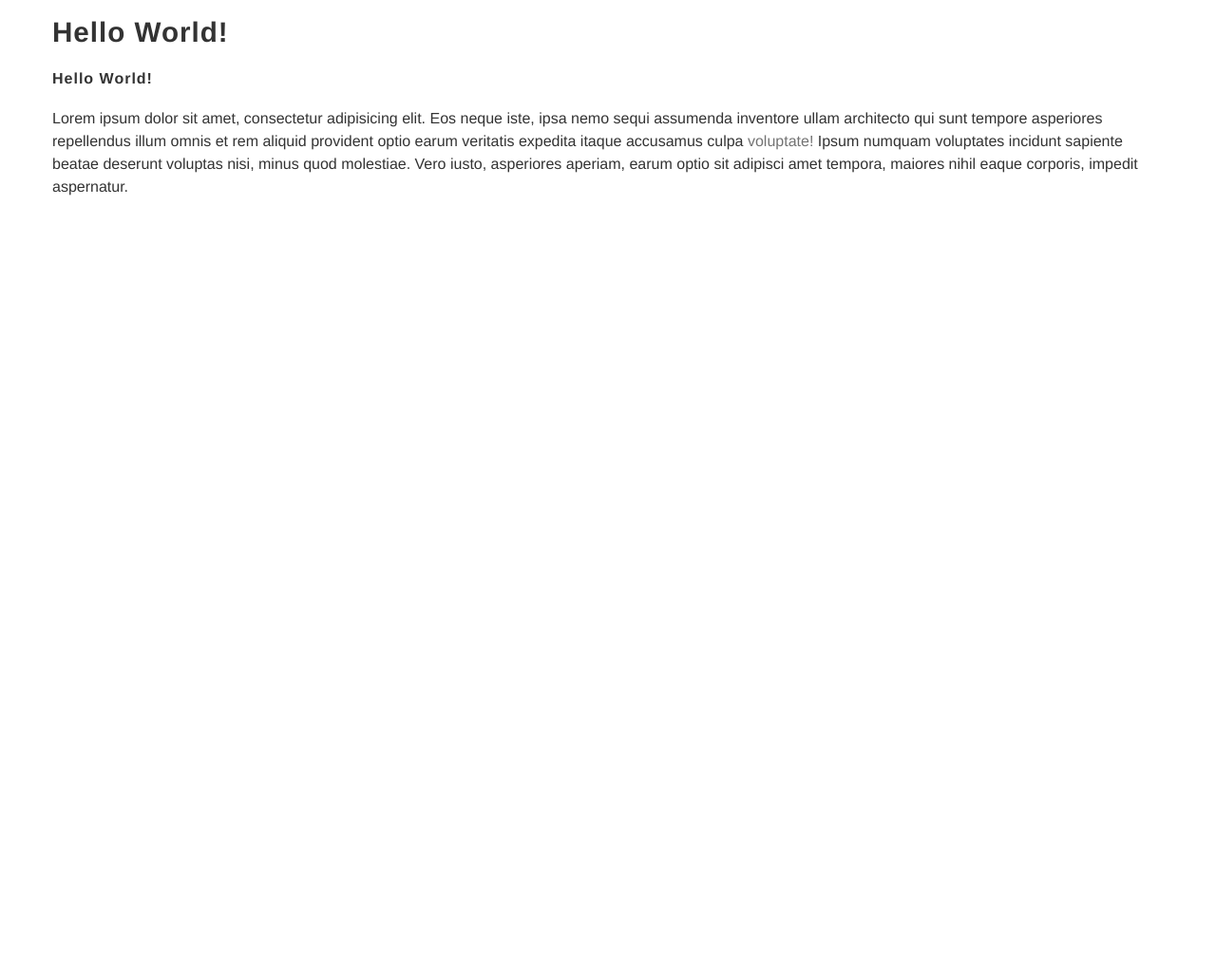
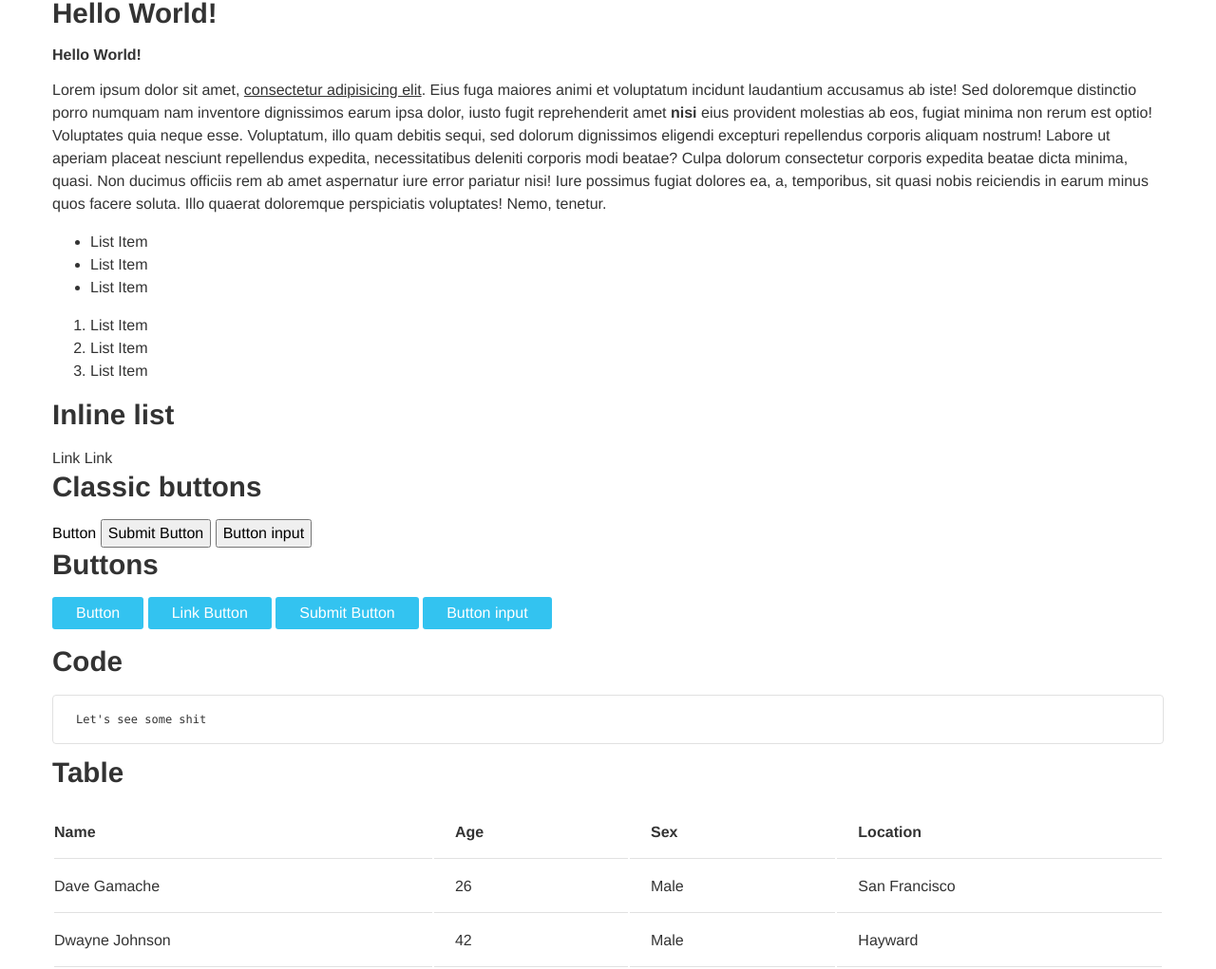
Before and after one commit to Riccardo-Zanutta/brick, a website: page src/index.html in a window 1280 px wide. Shown: the part 297-1318 px from the top of the page at 95% size. Before the commit the page ends 800 px from the top, so only its background shows below. Drawn offline with Linux system fonts and the light colour scheme.

Commit message:
Build base UI

```diff
--- a/src/css/base/_config.scss
+++ b/src/css/base/_config.scss
@@ -2,9 +2,8 @@
 
 $_settings: (
   'use-opentype'    :     false,
-  'use-icon-fonts'  :     false,
   'use-font-smooth' :     true,
-  'minor-typo'      :     false,
+  'minor-typo'      :     true,
   'form-controls'   :     false
 );
 
@@ -15,10 +14,13 @@ $_settings: (
 
 // COLORS
 
-// Project-colors
+// Base colors
 $black        :  #000000;
 $mine-shaft   :  #333333;
 $white        :  #ffffff;
+
+// Project specific colors
+$picton-blue  :  #33C3F0;
 
 // Typical Social-brand colors
 $fb           :  #3b5998;
@@ -56,9 +58,10 @@ $font-size-h6           : $font-size-base !default;
 $font-size-small        : $font-size-base * 0.70 !default;
 
 // By default, this inherits from the body.
-$headings-font-family : inherit !default;
-$headings-color       : inherit !default;
-$headings-line-height : 1.25 !default;
+$headings-font-family   : inherit !default;
+$headings-color         : inherit !default;
+$headings-margin-bottom : 15px !default;
+$headings-line-height   : 1.25 !default;
 
 // BASE
 
@@ -71,27 +74,14 @@ $selection-bg     : $text-color !default;
 
 // MODULES
 
-// ie-prompt
-$warning-bg    : #ccc;
-$warning-color :  #dd6f00;
+// Buttons
 
 // Header
 $hero-bg : #333;
 
-// Cookie Banner
-$cookie-banner-bg   : #fafafa;
-$cookie-banner-color: #333;
+// Form
 
-// Button colors.
-
-// Navbar colors.
-$nav-bg    : white;
-$nav-color : black;
-
-// Footer colors.
-$footer-bg     : $mine-shaft;
-$footer-color  : $white;
-$footer-height : 75px;
+// Table
 
 // VIEWS
 
--- a/src/css/base/_helpers.scss
+++ b/src/css/base/_helpers.scss
@@ -123,6 +123,15 @@ $pseudo-phprefix: "::-webkit-input-placeholder" "::-moz-placeholder" ":-ms-input
   margin-right: auto;
 }
 
+@mixin list-inline() {
+  list-style: none;
+  margin: 0;
+  padding: 0;
+  li {
+    display: inline-block;
+  }
+}
+
 @mixin triangle($direction, $color: white, $size: 7px) {
   width: 0;
   height: 0;
--- a/src/css/base/_typography.scss
+++ b/src/css/base/_typography.scss
@@ -5,12 +5,12 @@
 
 /* Basic Typography */
 
-h1, h2, h3, h4, h5, h6 {
+h1, h2, h3, h4, h5, h6,
+.h1, .h2, .h3, .h4, .h5, .h6 {
   font-family: $headings-font-family;
   color: $headings-color;
   line-height: $headings-line-height;
-  letter-spacing: 1px;
-  margin: 0 0 20px 0;
+  margin: 0 0 $headings-margin-bottom 0;
   padding: 0;
 }
 
@@ -45,16 +45,11 @@ small, .small {
 // Links
 a {
   color: $link-color;
-  text-decoration: none;
-  &:not([class]) {
-    color: lighten($text-color, 25%);
+  text-decoration: underline;
+  &.link {
+    text-decoration: none;
     &:hover {
       text-decoration: underline;
-    }
-  }
-  &.link {
-    &:hover {
-      text-decoration: none;
     }
   }
 }
@@ -73,10 +68,8 @@ hr {
 }
 
 ul, ol {
-  &.no_list {
-    list-style-type: none;
-    margin: 0;
-    padding: 0;
+  &.list-inline {
+    @include list-inline();
   }
 }
 
@@ -104,20 +97,16 @@ strong {
   }
 
   pre {
-    margin-top: 0;
-    margin-bottom: 0;
-    color: $text-color;
-    word-break: break-all;
-    word-wrap: break-word;
     font-family: $font-family-monospace;
     tab-size: 2;
+    margin-bottom: 12px;
+    white-space: nowrap;
+    border: 1px solid #E1E1E1;
+    border-radius: 4px;
     > code {
-      padding: 0;
-      font-size: inherit;
-      color: inherit;
-      white-space: pre-wrap;
-      background-color: transparent;
-      border-radius: 0;
+      display: block;
+      padding: 1rem 1.5rem;
+      white-space: pre;
     }
   }
 }
--- a/src/css/modules/_buttons.scss
+++ b/src/css/modules/_buttons.scss
@@ -3,7 +3,7 @@
 %button_base {
   cursor: pointer;
   text-decoration: none;
-  background: transparent;
+  background-color: transparent;
   padding: 0;
   border: 0;
   -ms-touch-action: manipulation;
@@ -31,6 +31,21 @@ button {
   }
 }
 
+// Example button component
+.button {
+  @extend %button_base;
+  @extend %button_brand;
+  background-color: $picton-blue;
+  border-radius: 3px;
+  padding: 5px 25px;
+  color: white;
+  margin-bottom: 16px;
+  transition: background-color 0.3s ease;
+  &:hover, &:focus {
+    background-color: darken($picton-blue, 10%);
+  }
+}
+
 .button-full {
   display: block;
   width: 100%;
--- a/src/css/modules/_modules.scss
+++ b/src/css/modules/_modules.scss
@@ -1,5 +1,4 @@
 @import "buttons";
 @import "hero";
-@import "navbar";
 @import "form";
 @import "table";
--- a/src/css/modules/_navbar.scss
+++ /dev/null
@@ -1 +0,0 @@
-/* Navigation module */
--- a/src/css/modules/_table.scss
+++ b/src/css/modules/_table.scss
@@ -2,13 +2,11 @@
   width: 100%;
   th, td {
     border-bottom: .1rem solid #e1e1e1;
-    padding: 25px 32px;
+    padding: 15px 22px;
     text-align: left;
-
     &:first-child {
       padding-left: 0;
     }
-
     &:last-child {
       padding-right: 0;
     }
--- a/src/css/views/_views.scss
+++ b/src/css/views/_views.scss
@@ -25,9 +25,10 @@ section {
   @include clearfix();
 }
 
-.text-center    { text-align: center !important; }
-.text-left       { text-align: left !important; }
-.text-right     { text-align: right !important; }
-.text-uppercase { text-transform: uppercase !important; }
+.text-center    { text-align: center; }
+.text-left      { text-align: left; }
+.text-right     { text-align: right; }
+.text-uppercase { text-transform: uppercase; }
+.full-width     { width: 100%; }
 
 @import "print";
--- a/src/index.html
+++ b/src/index.html
@@ -24,7 +24,60 @@
           <h4>Hello World!</h4>
           <h5>Hello World!</h5>
           <h6>Hello World!</h6>
-          <p>Lorem ipsum dolor sit amet, consectetur adipisicing elit. Eos neque iste, ipsa nemo sequi assumenda inventore ullam architecto qui sunt tempore asperiores repellendus illum omnis et rem aliquid provident optio earum veritatis expedita itaque accusamus culpa <a href="">voluptate!</a> Ipsum numquam voluptates incidunt sapiente beatae deserunt voluptas nisi, minus quod molestiae. Vero iusto, asperiores aperiam, earum optio sit adipisci amet tempora, maiores nihil eaque corporis, impedit aspernatur.</p>
+          <p>Lorem ipsum dolor sit amet, <a href="">consectetur adipisicing elit</a>. Eius fuga maiores animi et voluptatum incidunt laudantium accusamus ab iste! Sed doloremque distinctio porro numquam nam inventore dignissimos earum ipsa dolor, iusto fugit reprehenderit amet <strong>nisi</strong> eius provident molestias ab eos, fugiat minima non rerum est optio! Voluptates quia neque esse. Voluptatum, illo quam debitis sequi, sed dolorum dignissimos eligendi excepturi repellendus corporis aliquam nostrum! Labore ut aperiam placeat nesciunt repellendus expedita, necessitatibus deleniti corporis modi beatae? Culpa dolorum consectetur corporis expedita beatae dicta minima, quasi. Non ducimus officiis rem ab amet aspernatur iure error pariatur nisi! Iure possimus fugiat dolores ea, a, temporibus, sit quasi nobis reiciendis in earum minus quos facere soluta. Illo quaerat doloremque perspiciatis voluptates! Nemo, tenetur.</p>
+          <ul>
+            <li>List Item</li>
+            <li>List Item</li>
+            <li>List Item</li>
+          </ul>
+          <ol>
+            <li>List Item</li>
+            <li>List Item</li>
+            <li>List Item</li>
+          </ol>
+          <h5>Inline list</h5>
+          <ul class="list-inline">
+            <li>Link</li>
+            <li>Link</li>
+          </ul>
+          <h5>Classic buttons</h5>
+          <button>Button</button>
+          <input type="submit" value="Submit Button">
+          <input type="button" value="Button input">
+          <h5>Buttons</h5>
+          <button class="button">Button</button>
+          <a href="" class="button">Link Button</a>
+          <input type="submit" class="button" value="Submit Button">
+          <input type="button" class="button" value="Button input">
+          <h5>Code</h5>
+          <pre>
+            <code>Let's see some shit</code>
+          </pre>
+          <h5>Table</h5>
+          <table class="table">
+            <thead>
+              <tr>
+                <th>Name</th>
+                <th>Age</th>
+                <th>Sex</th>
+                <th>Location</th>
+              </tr>
+            </thead>
+            <tbody>
+              <tr>
+                <td>Dave Gamache</td>
+                <td>26</td>
+                <td>Male</td>
+                <td>San Francisco</td>
+              </tr>
+              <tr>
+                <td>Dwayne Johnson</td>
+                <td>42</td>
+                <td>Male</td>
+                <td>Hayward</td>
+              </tr>
+            </tbody>
+          </table>
         </div>
       </section>
     </main>
```
Also changed, not shown: src/css/application.css.
